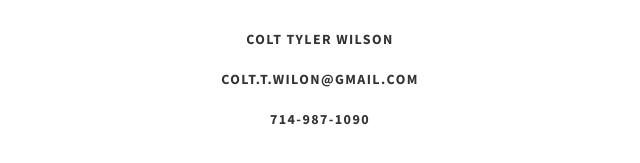
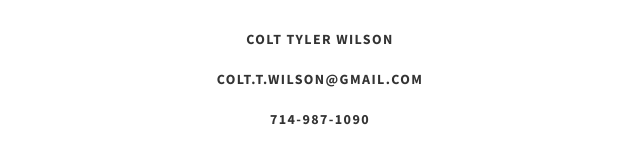
Before and after one commit to colttylerwilson/coltwilson.com, a website: page views/index.html in a window 1280 px wide. Shown: the part 1349-1512 px from the top of the page, 320-960 px from the left. Drawn offline with nearby package versions, Linux system fonts and the light colour scheme; files whose address does not match are found by name.

Commit message:
Fixed contact email typ

```diff
--- a/views/index.html
+++ b/views/index.html
@@ -274,7 +274,7 @@
       <div id="contactInfo" class="container-fluid">
         <span>Colt Tyler Wilson</span></br>
         </br>
-        <span>colt.t.wilon@gmail.com</span></br>
+        <span>colt.t.wilson@gmail.com</span></br>
         </br>
         <span>714-987-1090</span></br>
         </br>
```
